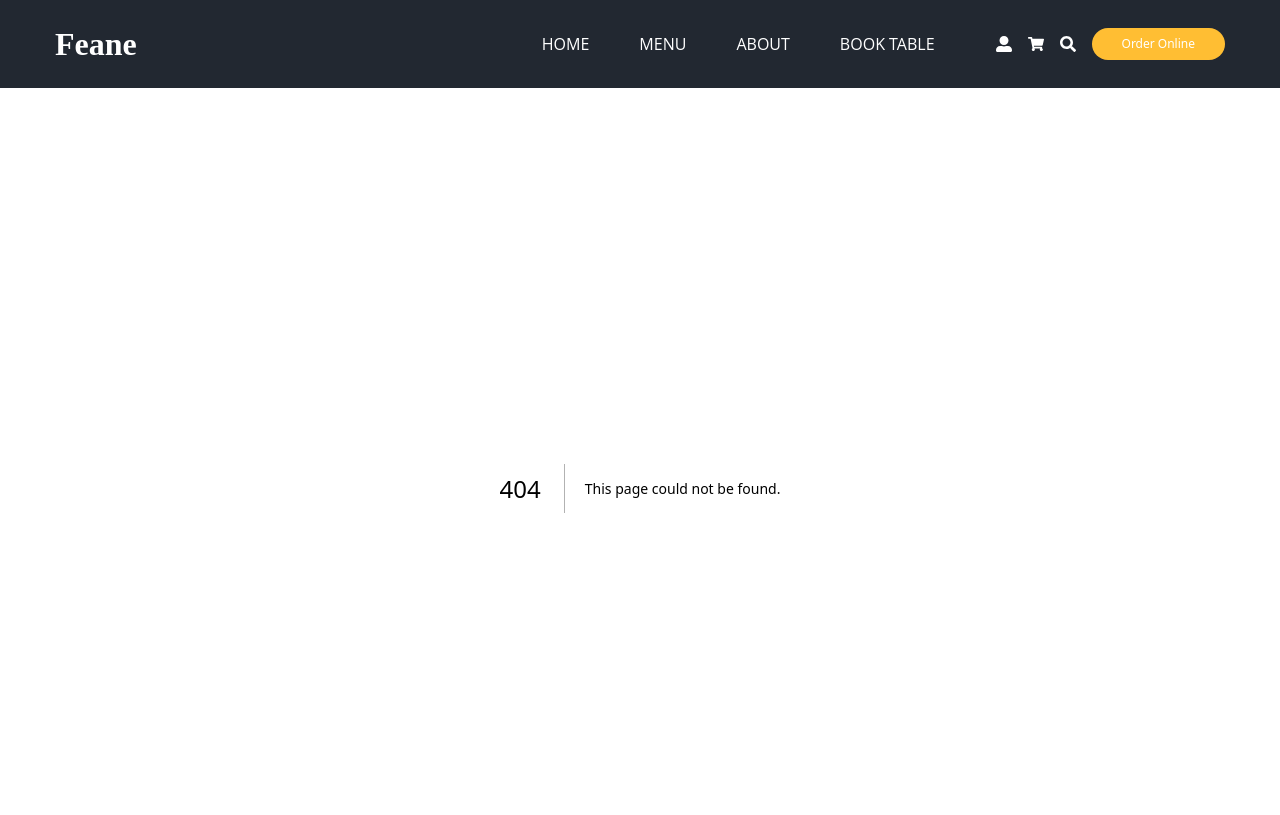
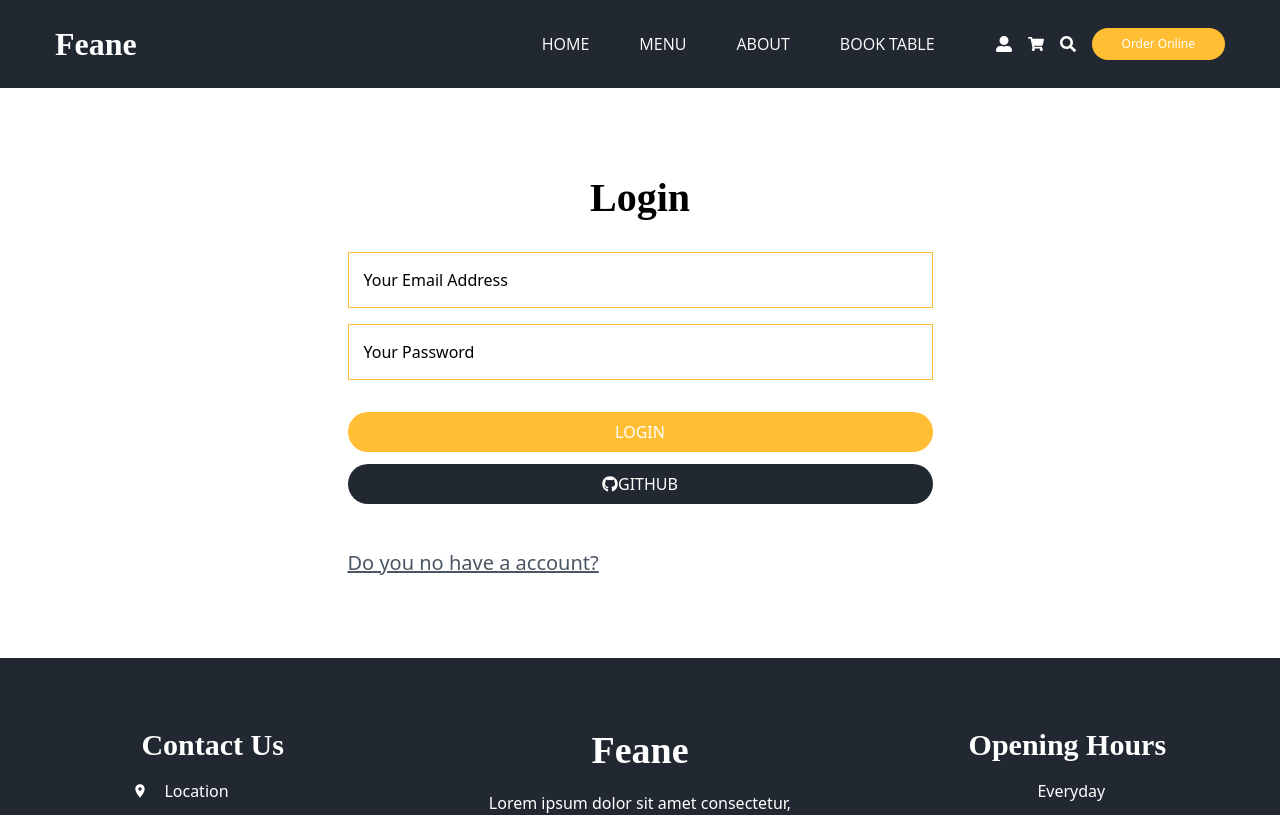
Before and after one commit to rizvan555/Food-Order-App, a Next.js app: page /auth/login in a window 1280 px wide. Before the commit this address had no page. Shown: the top 815 px of the page. Built offline with nearby package versions, Linux system fonts and the light colour scheme.

Commit message:
created login page with formik and password validation

```diff
--- a/pages/about.jsx
+++ /dev/null
@@ -1,9 +0,0 @@
-const About = () => {
-  return (
-    <div>
-      <h1>About</h1>
-    </div>
-  );
-};
-
-export default About;
--- /dev/null
+++ b/pages/about/index.jsx
@@ -0,0 +1,12 @@
+import React from "react";
+import About from "../components/About";
+
+function Index() {
+  return (
+    <div>
+      <About />
+    </div>
+  );
+}
+
+export default Index;
--- /dev/null
+++ b/pages/auth/login.jsx
@@ -0,0 +1,83 @@
+import React from "react";
+import Title from "../components/resource/Title";
+import Input from "../components/forms/Input";
+import { useFormik } from "formik";
+import { loginSchema } from "@/schema/login";
+import { FaGithub } from "react-icons/fa";
+import Link from "next/link";
+
+function Login() {
+  const onSubmit = async (values, actions) => {
+    await new Promise((resolve) => setTimeout(resolve, 4000));
+    actions.resetForm({});
+  };
+
+  const formik = useFormik({
+    initialValues: {
+      fullEmail: "",
+      password: "",
+    },
+    validationSchema: loginSchema,
+    onSubmit,
+  });
+
+  const inputs = [
+    {
+      id: 1,
+      name: "fullEmail",
+      type: "email",
+      placeholder: "Your Email Address",
+      value: formik.values.fullEmail,
+      onChange: formik.handleChange,
+      errorsMessage: formik.errors.fullEmail,
+      touched: formik.touched.fullEmail,
+      onBlur: formik.handleBlur,
+    },
+    {
+      id: 2,
+      name: "password",
+      type: "password",
+      placeholder: "Your Password",
+      value: formik.values.password,
+      onChange: formik.handleChange,
+      errorsMessage: formik.errors.password,
+      touched: formik.touched.password,
+      onBlur: formik.handleBlur,
+    },
+  ];
+  return (
+    <div className="container mx-auto">
+      <div className="flex flex-col items-center my-20 md:w-1/2 mx-auto w-full">
+        <Title className="text-[40px] mb-6">Login</Title>
+        <div className=" flex flex-col gap-y-4 w-full">
+          {inputs.map((input) => {
+            return (
+              <Input
+                key={input.id}
+                {...input}
+                onChange={formik.handleChange}
+                onBlur={formik.handleBlur}
+              />
+            );
+          })}
+        </div>
+        <div className="flex flex-col gap-y-3 mt-8 w-full ">
+          <button className="btn-primary" type="submit">
+            LOGIN
+          </button>
+          <button className="btn-primary !bg-secondary flex items-center justify-center mb-8 ">
+            <FaGithub />
+            GITHUB
+          </button>
+          <Link href="/auth/register">
+            <span className="text-[20px] underline text-gray-600">
+              Do you no have a account?
+            </span>
+          </Link>
+        </div>
+      </div>
+    </div>
+  );
+}
+
+export default Login;
--- a/pages/components/Reservation.jsx
+++ b/pages/components/Reservation.jsx
@@ -96,7 +96,7 @@ const Reservation = () => {
               return (
                 <Input
                   key={input.id}
-                  {...input}a
+                  {...input}
                   onChange={formik.handleChange}
                   onBlur={formik.handleBlur}
                 />
--- a/pages/components/layouts/Header.jsx
+++ b/pages/components/layouts/Header.jsx
@@ -5,6 +5,7 @@ import { RxHamburgerMenu } from "react-icons/rx";
 import { GiCancel } from "react-icons/gi";
 import Search from "../resource/Search";
 import { useRouter } from "next/router";
+import Link from "next/link";
 
 const Header = () => {
   const [search, setSearch] = useState(false);
@@ -25,16 +26,16 @@ const Header = () => {
           <nav className="md:static absolute top-0 left-0  md:w-auto md:h-auto w-full h-full md:text-white text-black md:bg-transparent bg-white md:flex hidden">
             <ul className="flex font-openSans gap-10 md:flex-row flex-col items-center ml-96">
               <li className="px-[5px] py-[20px] uppercase hover:text-primary">
-                <a href="">Home</a>
+                <Link href="/">Home</Link>
               </li>
               <li className="px-[5px] py-[20px] uppercase hover:text-primary">
-                <a href="">Menu</a>
+                <Link href="/menu">Menu</Link>
               </li>
               <li className="px-[5px] py-[20px] uppercase hover:text-primary">
-                <a href="">About</a>
+                <Link href="/about">About</Link>
               </li>
               <li className="px-[5px] py-[20px] uppercase hover:text-primary">
-                <a href="">Book Table</a>
+                <Link href="/reservation">Book Table</Link>
               </li>
             </ul>
             {hamburger ? (
@@ -78,9 +79,9 @@ const Header = () => {
         )}
 
         <div className=" flex items-center gap-4 ml-10">
-          <a href="#">
+          <Link href="/auth/login">
             <FaUserAlt className=" hover:text-primary" />
-          </a>
+          </Link>
           <a href="#">
             <FaShoppingCart className=" hover:text-primary" />
           </a>
--- a/pages/components/resource/Logo.jsx
+++ b/pages/components/resource/Logo.jsx
@@ -1,11 +1,9 @@
+import Link from "next/link";
 const Logo = () => {
   return (
-    <div>
-      <div className=" text-[2rem] font-dancing font-bold">
-        <h1>Feane</h1>
-      </div>
-
-    </div>
+    <Link href="/" className=" text-[2rem] font-dancing font-bold">
+      Feane
+    </Link>
   );
 };
 
--- /dev/null
+++ b/pages/menu/index.jsx
@@ -0,0 +1,12 @@
+import React from "react";
+import MenuWrapper from "../components/products/MenuWrapper";
+
+function Index() {
+  return (
+    <div className="pt-10">
+      <MenuWrapper />
+    </div>
+  );
+}
+
+export default Index;
--- /dev/null
+++ b/pages/reservation/index.jsx
@@ -0,0 +1,12 @@
+import React from "react";
+import Reservation from "../components/Reservation";
+
+function Index() {
+  return (
+    <div>
+      <Reservation />
+    </div>
+  );
+}
+
+export default Index;
--- /dev/null
+++ b/schema/login.js
@@ -0,0 +1,17 @@
+import * as Yup from "yup";
+
+function getCharacterValidationError(characterType) {
+  return `Password must contain at least one ${characterType} character`;
+}
+
+export const loginSchema = Yup.object({
+  fullEmail: Yup.string()
+    .email("Invalid email address")
+    .required("Email is required"),
+  password: Yup.string()
+    .min(8, "Password must be at least 8 characters")
+    .matches(/[0-9]/, getCharacterValidationError("digit"))
+    .matches(/[a-z]/, getCharacterValidationError("lowercase"))
+    .matches(/[A-Z]/, getCharacterValidationError("uppercase"))
+    .required("Password is required"),
+});
```
Also changed, not shown: schema/reservation.js (renamed from schema/reservation.jsx).
